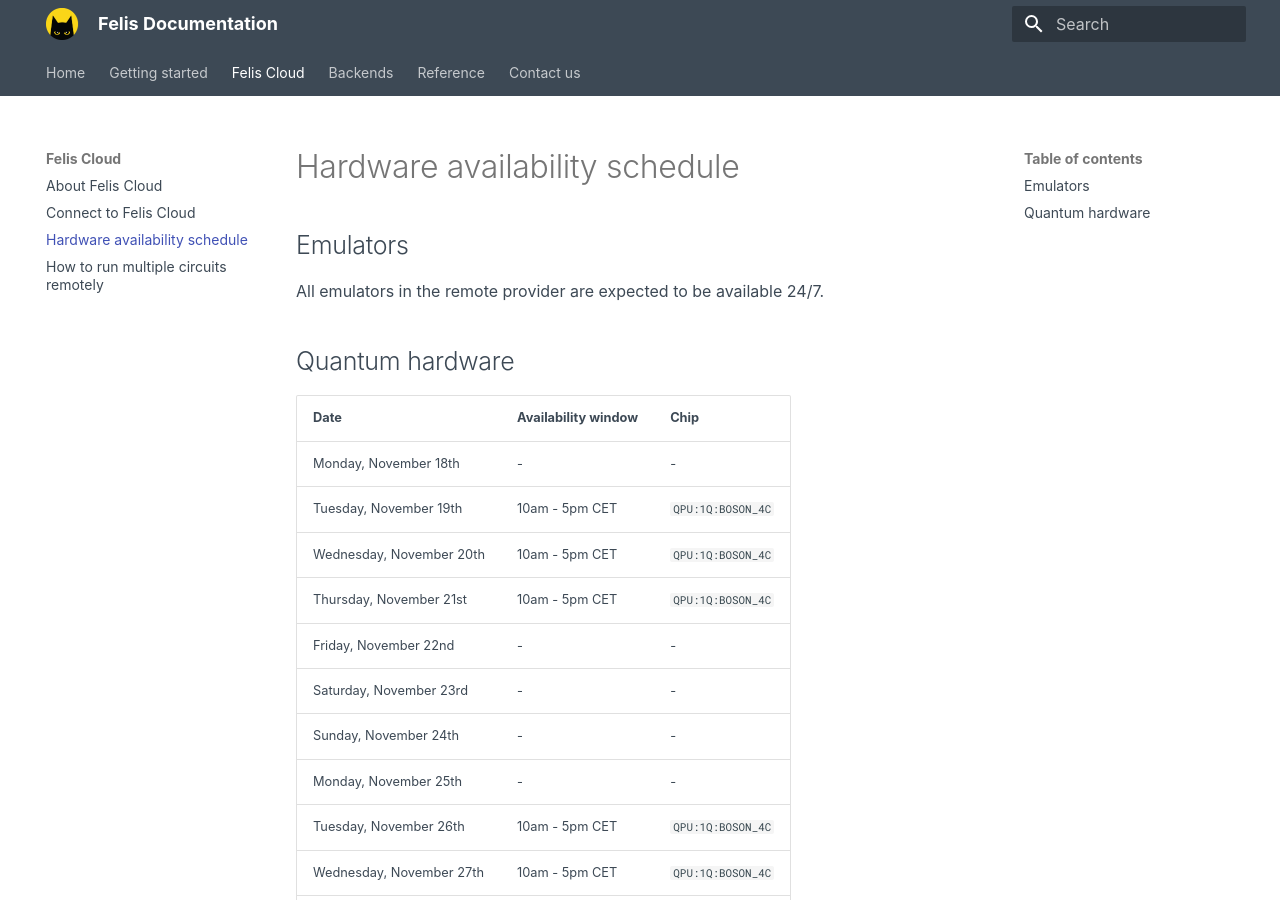
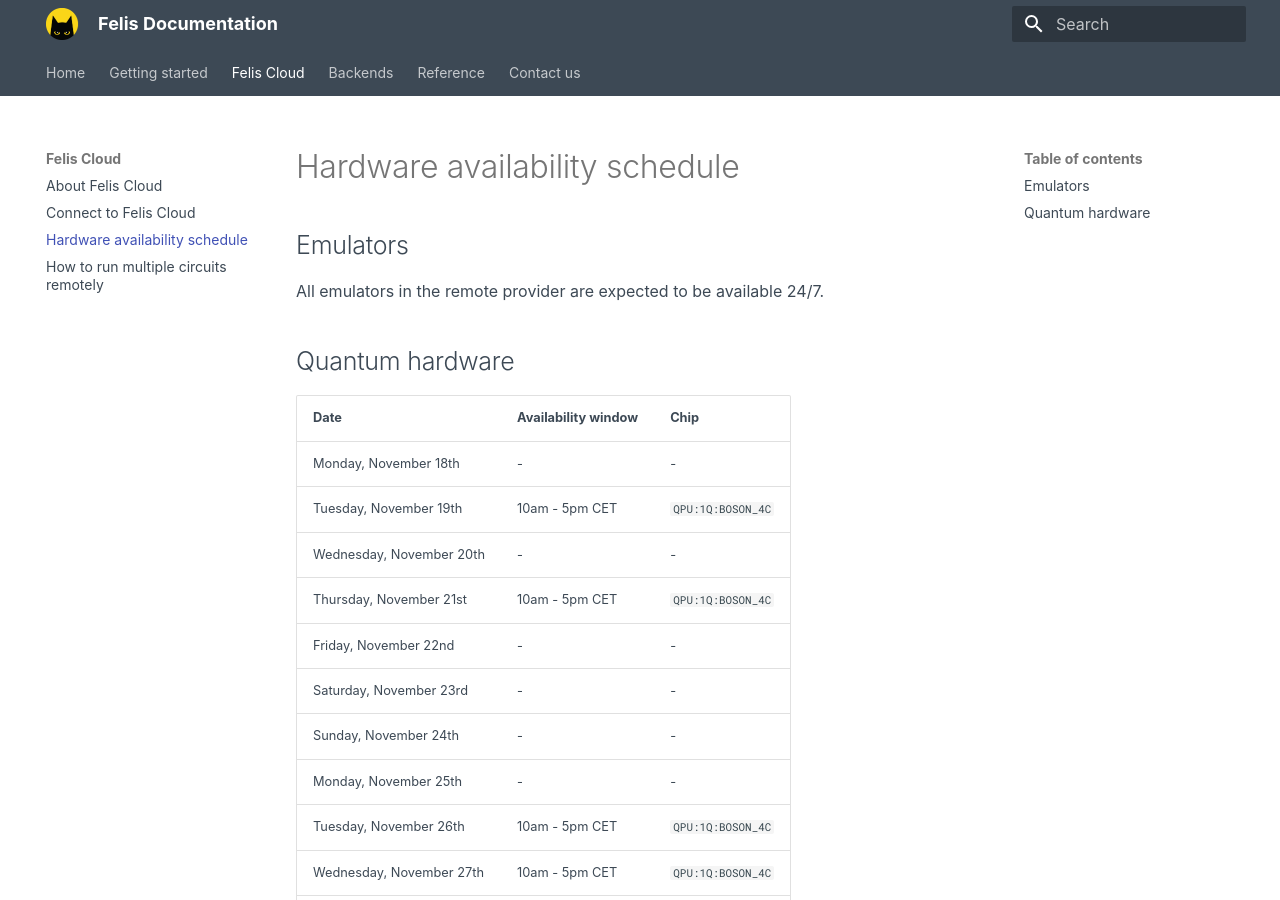
Before and after one commit to Alice-Bob-SW/felis, an MkDocs documentation site: the page built from docs/felis_cloud/hardware_availability_schedule.md, in a window 1280 px wide and 900 px high. Built offline with MkDocs 1.6.1 and Material for MkDocs 9.7.7, drawn with Linux system fonts in a browser that asks for light colours.

Commit message:
Removed chip on November 20th

```diff
--- a/docs/felis_cloud/hardware_availability_schedule.md
+++ b/docs/felis_cloud/hardware_availability_schedule.md
@@ -10,7 +10,7 @@
 | --- | --- | --- |
 | Monday, November 18th | - | - |
 | Tuesday, November 19th | 10am - 5pm CET | `QPU:1Q:BOSON_4C` |
-| Wednesday, November 20th | 10am - 5pm CET | `QPU:1Q:BOSON_4C` |
+| Wednesday, November 20th | - | - |
 | Thursday, November 21st | 10am - 5pm CET | `QPU:1Q:BOSON_4C` |
 | Friday, November 22nd | - | - |
 | Saturday, November 23rd | - | - |
```
